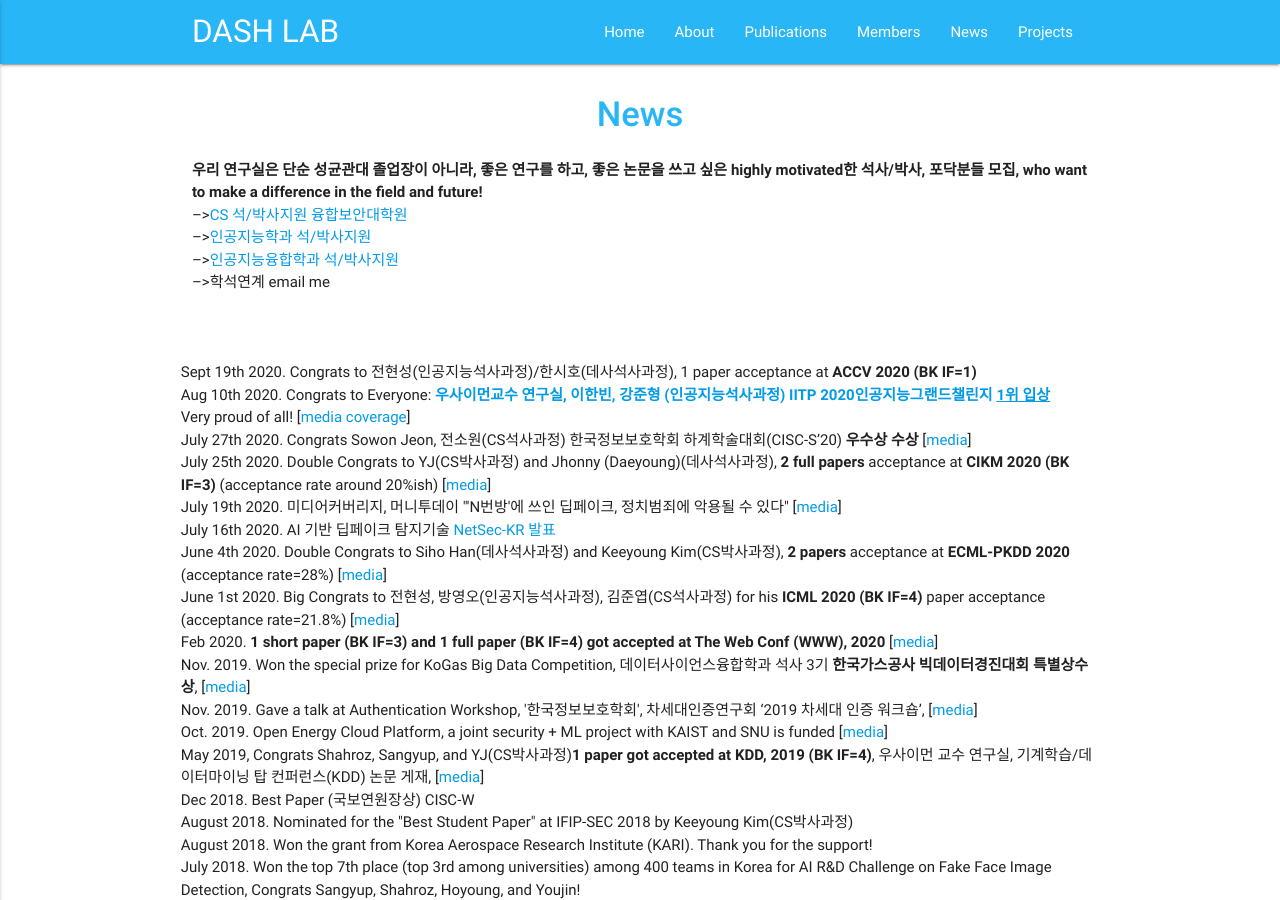
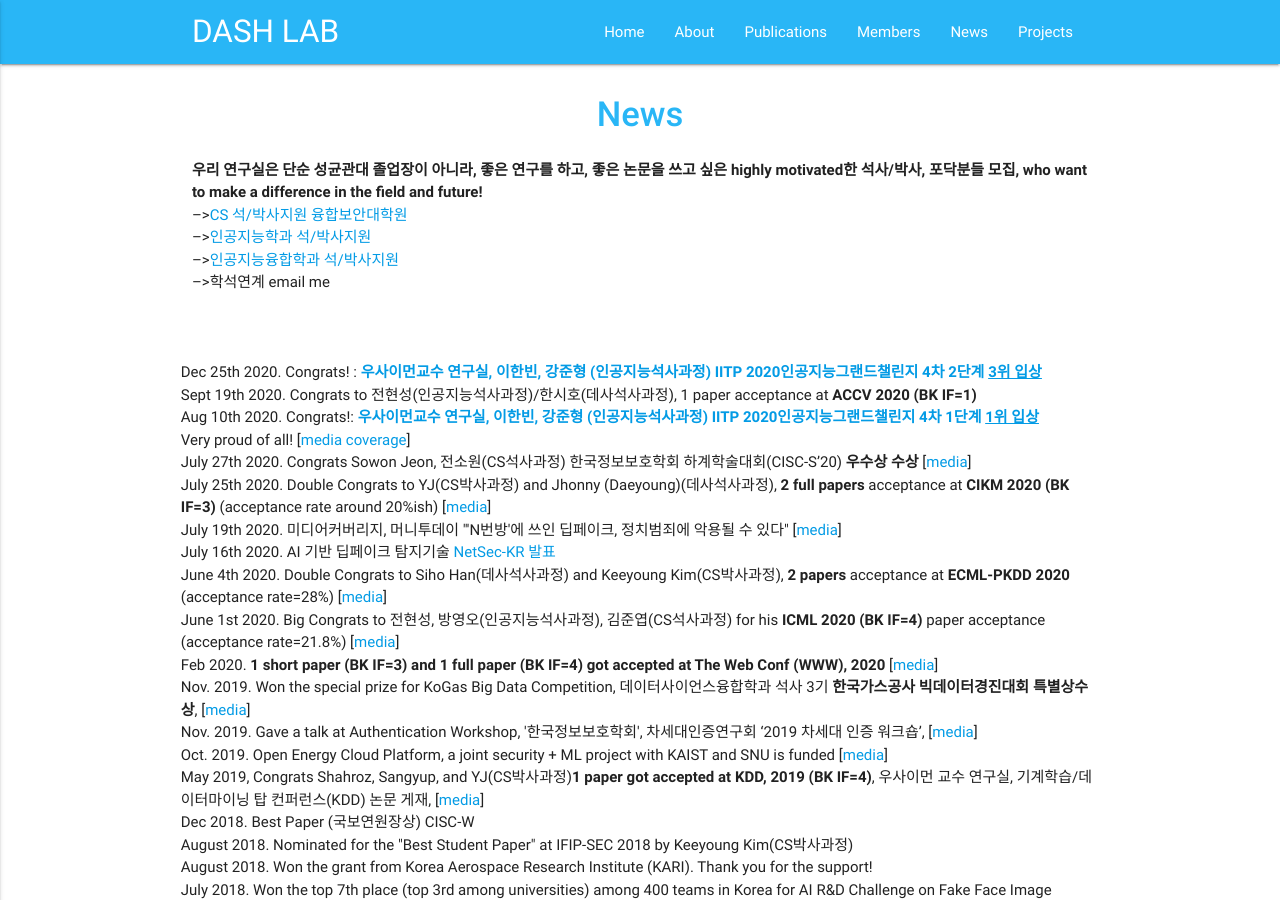
Before and after one commit to Yurim990507/DASH-Lab.github.io, a Jekyll site: the page built from example4.md, in a window 1280 px wide and 900 px high. Built offline with Jekyll 4.4.1, drawn with Linux system fonts in a browser that asks for light colours.

Commit message:
Update example4.md

```diff
--- a/example4.md
+++ b/example4.md
@@ -17,8 +17,9 @@ permalink: /News/
 
 <div class="section">
     <div class="row">
+Dec 25th 2020. Congrats! : <b><a href="https://ai.skku.edu/ai/community/news.do?mode=view&articleNo=109849">우사이먼교수 연구실, 이한빈, 강준형 (인공지능석사과정) IITP 2020인공지능그랜드챌린지 4차 2단계 <u>3위 입상</u></a></b> <br>
 Sept 19th 2020. Congrats to 전현성(인공지능석사과정)/한시호(데사석사과정),  1 paper acceptance at <b>ACCV 2020 (BK IF=1)</b> <br>
-Aug 10th 2020. Congrats to Everyone: <b><a href="https://ai.skku.edu/ai/community/news.do?mode=view&articleNo=99744&article.offset=0&articleLimit=10">우사이먼교수 연구실, 이한빈, 강준형 (인공지능석사과정) IITP 2020인공지능그랜드챌린지 <u>1위 입상</u></a></b> <br>
+Aug 10th 2020. Congrats!: <b><a href="https://ai.skku.edu/ai/community/news.do?mode=view&articleNo=99744&article.offset=0&articleLimit=10">우사이먼교수 연구실, 이한빈, 강준형 (인공지능석사과정) IITP 2020인공지능그랜드챌린지 4차 1단계 <u>1위 입상</u></a></b> <br>
 Very proud of all! [<a href="http://www.lecturernews.com/news/articleView.html?idxno=50892">media coverage</a>]<br>
         July 27th 2020. Congrats Sowon Jeon, 전소원(CS석사과정) 한국정보보호학회 하계학술대회(CISC-S’20) <b>우수상 수상</b> [<a href="https://www.boannews.com/media/view.asp?idx=89875&direct=mobile">media</a>]  <br>
 July 25th 2020. Double Congrats to YJ(CS박사과정) and Jhonny (Daeyoung)(데사석사과정), <b> 2 full papers </b> acceptance at <b>CIKM 2020 (BK IF=3)</b> (acceptance rate around 20%ish) [<a href="https://sci-cube.skku.edu/sci-cube/community/news.do?mode=view&articleNo=99206">media</a>]<br>
```
